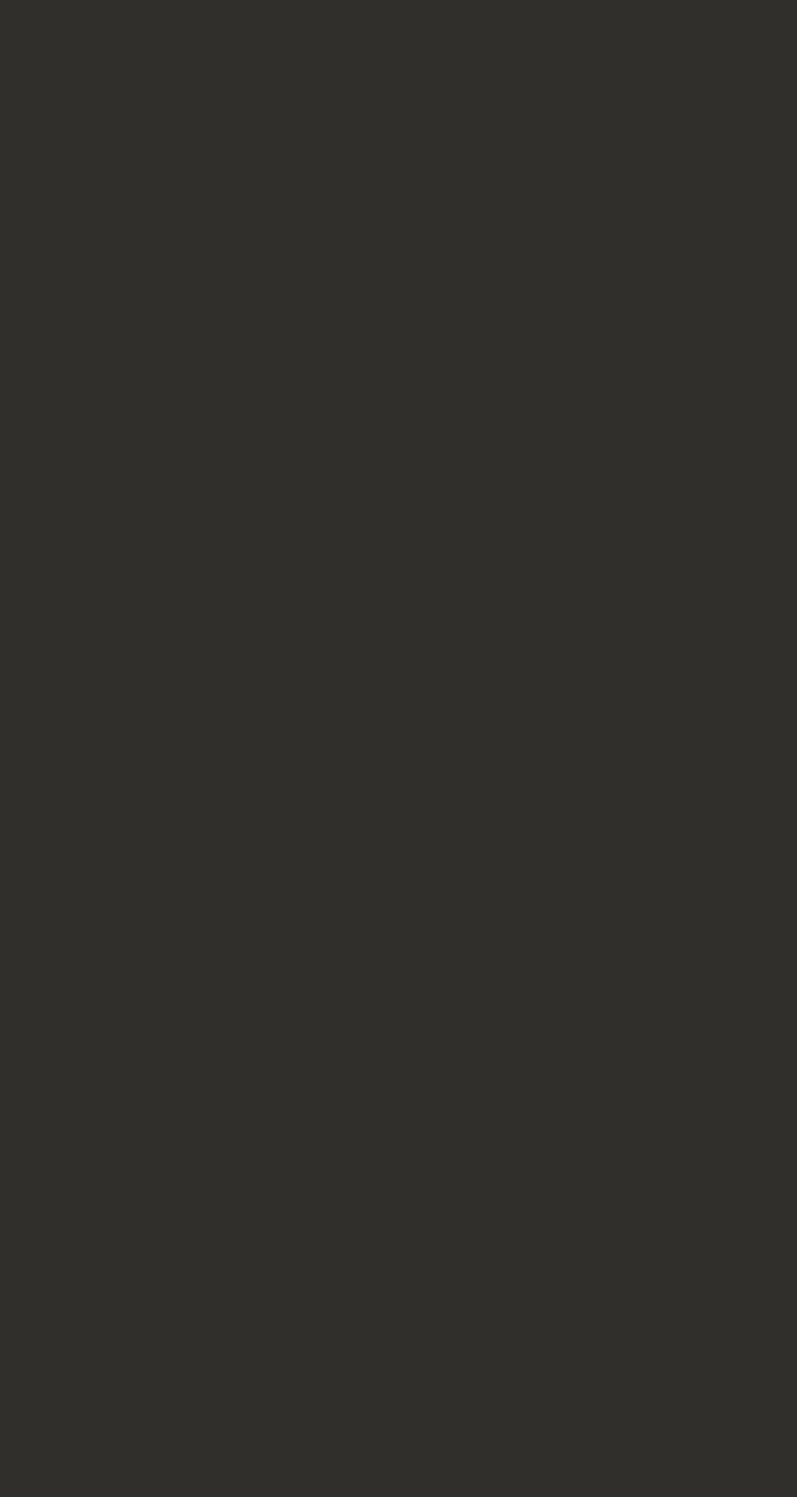
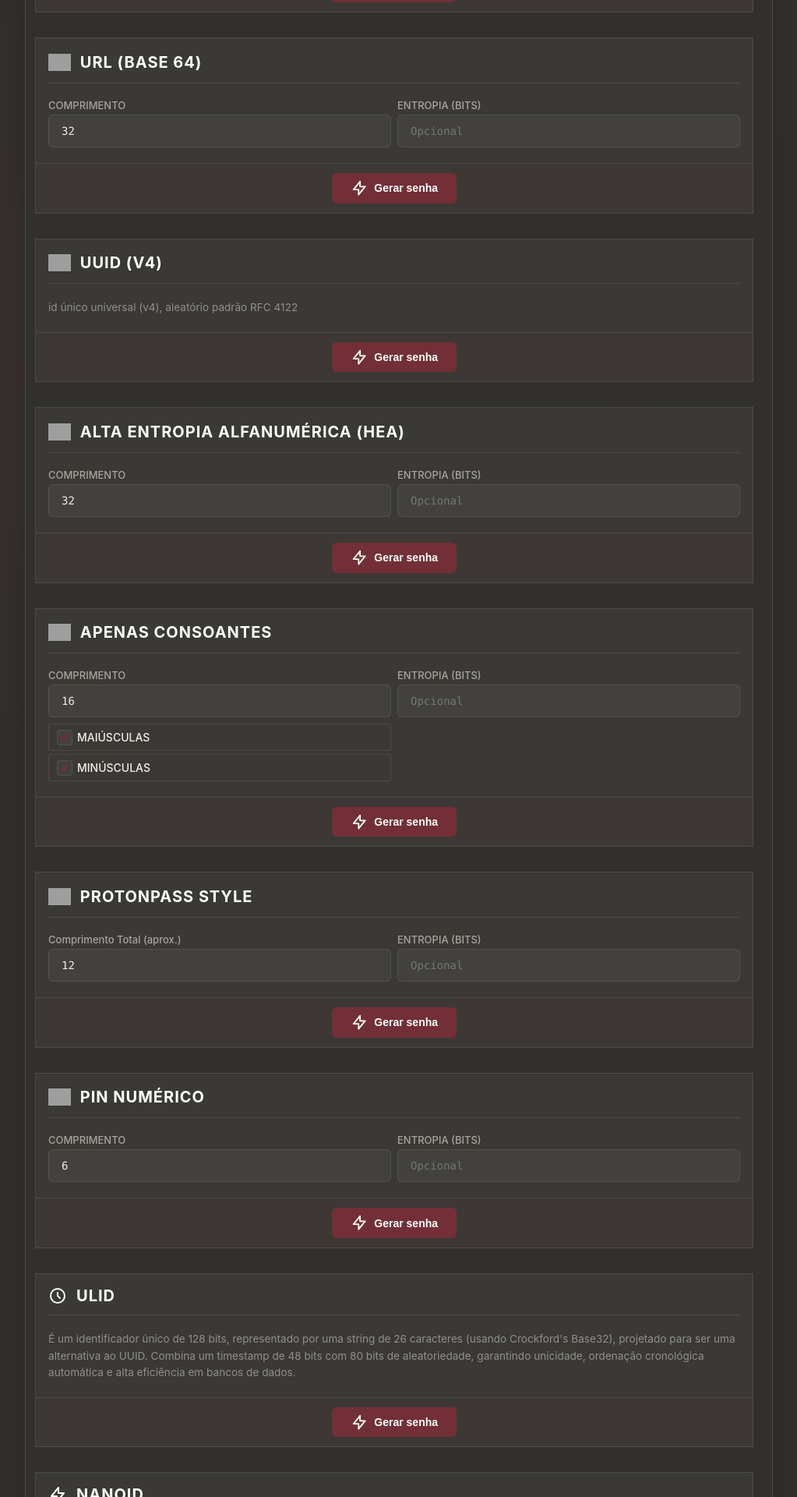
Before and after one commit to luizggfonseca/gerador_senhas, a React (Vite) app in the folder frontend/: page / in a window 1280 px wide. Shown: the part 1500-3420 px from the top of the page at 78% size, without its empty margins (128-1151 px from the left). Before the commit the page ends 864 px from the top, so only its background shows below. Built offline with nearby package versions, Linux system fonts and the light colour scheme; grey boxes are pictures that could not be loaded.

Commit message:
feat/fix: campos de entropia, ulid 128 bits, trava em consoantes e ajuste de largura

```diff
--- a/frontend/src/components/Generator.jsx
+++ b/frontend/src/components/Generator.jsx
@@ -5,7 +5,7 @@ import { GENERATOR_METADATA } from '../constants/generatorMetadata';
 
 /* ========================== Reusable Components ========================== */
 
-function GeneratorSection({ id, title, children, onGenerate, loading, icon }) {
+function GeneratorSection({ id, title, children, onGenerate, loading, icon, disabled }) {
     // Verifica se o ícone é um caminho de arquivo (PNG/JPG etc) ou um path SVG
     const isImagePath = typeof icon === 'string' && (icon.includes('.') || icon.startsWith('/'));
 
@@ -27,7 +27,7 @@ function GeneratorSection({ id, title, children, onGenerate, loading, icon }) {
             </div>
             <div className="section-body">{children}</div>
             <div className="section-actions">
-                <button onClick={onGenerate} disabled={loading} className="btn-generate-small">
+                <button onClick={onGenerate} disabled={loading || disabled} className="btn-generate-small">
                     {loading ? (
                         <svg className="spinner" viewBox="0 0 24 24" fill="none" stroke="currentColor" style={{ width: '1.25rem', height: '1.25rem' }}>
                             <path strokeLinecap="round" strokeLinejoin="round" strokeWidth="2" d="M4 4v5h.582m15.356 2A8.001 8.001 0 004.582 9m0 0H9m11 11v-5h-.581m0 0a8.003 8.003 0 01-15.357-2m15.357 2H15" />
@@ -87,13 +87,12 @@ export default function Generator() {
         entropy_bits: 0
     });
     const [tokenHex, setTokenHex] = useState({ length: 32, entropy_bits: 0 });
-    const [tokenUrl, setTokenUrl] = useState({ length: 32 });
-    const [highEntropy, setHighEntropy] = useState({ length: 32 });
-    const [consonants, setConsonants] = useState({ length: 16, use_upper: true, use_lower: true });
-    const [protonStyle, setProtonStyle] = useState({ length: 12 });
-    const [pin, setPin] = useState({ length: 6 });
-    const [nanoid, setNanoid] = useState({ length: 21 });
-    const [fips181, setFips181] = useState({ length: 10 });
+    const [tokenUrl, setTokenUrl] = useState({ length: 32, entropy_bits: 0 });
+    const [highEntropy, setHighEntropy] = useState({ length: 32, entropy_bits: 0 });
+    const [consonants, setConsonants] = useState({ length: 16, use_upper: true, use_lower: true, entropy_bits: 0 });
+    const [protonStyle, setProtonStyle] = useState({ length: 12, entropy_bits: 0 });
+    const [pin, setPin] = useState({ length: 6, entropy_bits: 0 });
+    const [fips181, setFips181] = useState({ length: 10, entropy_bits: 0 });
 
     const handleGenerate = async (genId, options, metadataPath) => {
         let finalOptions = { ...options };
@@ -107,27 +106,41 @@ export default function Generator() {
         // Entropy Logic - Dynamic Calculation
         if (options.entropy_bits > 0) {
             const bits = options.entropy_bits;
+            let poolSize = 0;
+
             if (genId === 'random_classic' && options.mode === 'classic') {
-                // Calculate actual pool size to be precise
-                let poolSize = 0;
                 const ambig = options.exclude_ambiguous ? 5 : 0;
-                if (options.use_upper) poolSize += (26 - (options.exclude_ambiguous ? 2 : 0)); // I, O
-                if (options.use_lower) poolSize += (26 - (options.exclude_ambiguous ? 1 : 0)); // l
-                if (options.use_numbers) poolSize += (10 - (options.exclude_ambiguous ? 2 : 0)); // 1, 0
-                if (options.use_symbols && options.symbols) {
-                    const uniqueSymbols = new Set(options.symbols).size;
-                    poolSize += uniqueSymbols;
-                }
+                if (options.use_upper) poolSize += (26 - (options.exclude_ambiguous ? 2 : 0));
+                if (options.use_lower) poolSize += (26 - (options.exclude_ambiguous ? 1 : 0));
+                if (options.use_numbers) poolSize += (10 - (options.exclude_ambiguous ? 2 : 0));
+                if (options.use_symbols && options.symbols) poolSize += new Set(options.symbols).size;
 
                 if (poolSize > 1) {
-                    const bitsPerChar = Math.log2(poolSize);
-                    finalOptions.length = Math.ceil(bits / bitsPerChar);
+                    finalOptions.length = Math.ceil(bits / Math.log2(poolSize));
                 }
             } else if (genId === 'random_classic' && options.mode === 'token') {
                 if (options.token_type === 'hex') {
                     finalOptions.token_length = Math.ceil(bits / 4);
                 } else if (options.token_type === 'urlsafe') {
                     finalOptions.token_length = Math.ceil(bits / 6);
+                }
+            } else if (genId === 'advanced_options') {
+                if (options.mode === 'consonants') {
+                    poolSize = 0;
+                    if (options.use_lower) poolSize += 21;
+                    if (options.use_upper) poolSize += 21;
+                    if (poolSize > 0) finalOptions.length = Math.ceil(bits / Math.log2(poolSize));
+                } else if (options.mode === 'pin') {
+                    finalOptions.length = Math.ceil(bits / Math.log2(10));
+                } else if (options.mode === 'proton') {
+                    // ProtonPass style uses letters + numbers + letters (roughly 2/3 letters, 1/3 numbers)
+                    // average bits per char = (2 * log2(26) + log2(10)) / 3 ≈ 4.2 bits
+                    finalOptions.length = Math.ceil(bits / 4.2);
+                } else if (options.mode === 'fips181') {
+                    // Roughly 4 bits per char
+                    finalOptions.length = Math.ceil(bits / 4);
+                } else if (options.mode === 'high_entropy') {
+                    finalOptions.length = Math.ceil(bits / Math.log2(62));
                 }
             }
         }
@@ -344,9 +357,21 @@ export default function Generator() {
                     onGenerate={() => handleGenerate('random_classic', { mode: 'token', token_type: 'urlsafe', token_length: tokenUrl.length }, 'random_classic:token:urlsafe')}
                     loading={globalLoading && pendingSectionId === 'random_classic:token:urlsafe'}
                 >
+                    <div className="config-grid">
                         <div>
                             <label className="label">COMPRIMENTO</label>
-                        <input type="number" min="4" max="512" className="input-field input-mono" value={tokenUrl.length} onChange={(e) => setTokenUrl({ ...tokenUrl, length: parseInt(e.target.value) || 32 })} />
+                            <input type="number" min="4" max="512" className="input-field input-mono"
+                                value={tokenUrl.length || ''}
+                                onChange={(e) => setTokenUrl({ ...tokenUrl, length: parseInt(e.target.value) || 0, entropy_bits: 0 })}
+                            />
+                        </div>
+                        <div>
+                            <label className="label">ENTROPIA (BITS)</label>
+                            <input type="number" min="0" max="512" placeholder="Opcional" className="input-field input-mono"
+                                value={tokenUrl.entropy_bits || ''}
+                                onChange={(e) => setTokenUrl({ ...tokenUrl, entropy_bits: parseInt(e.target.value) || 0, length: 0 })}
+                            />
+                        </div>
                     </div>
                 </GeneratorSection>
 
@@ -369,9 +394,21 @@ export default function Generator() {
                     onGenerate={() => handleGenerate('advanced_options', { mode: 'high_entropy', length: highEntropy.length }, 'advanced:high_entropy')}
                     loading={globalLoading && pendingSectionId === 'advanced:high_entropy'}
                 >
+                    <div className="config-grid">
                         <div>
                             <label className="label">COMPRIMENTO</label>
-                        <input type="number" min="8" max="128" className="input-field input-mono" value={highEntropy.length} onChange={(e) => setHighEntropy({ length: parseInt(e.target.value) || 32 })} />
+                            <input type="number" min="8" max="128" className="input-field input-mono"
+                                value={highEntropy.length || ''}
+                                onChange={(e) => setHighEntropy({ ...highEntropy, length: parseInt(e.target.value) || 0, entropy_bits: 0 })}
+                            />
+                        </div>
+                        <div>
+                            <label className="label">ENTROPIA (BITS)</label>
+                            <input type="number" min="0" max="512" placeholder="Opcional" className="input-field input-mono"
+                                value={highEntropy.entropy_bits || ''}
+                                onChange={(e) => setHighEntropy({ ...highEntropy, entropy_bits: parseInt(e.target.value) || 0, length: 0 })}
+                            />
+                        </div>
                     </div>
                 </GeneratorSection>
 
@@ -382,11 +419,22 @@ export default function Generator() {
                     icon="M3 5h12M9 3v2m1.048 9.5A18.022 18.022 0 016.412 9m6.088 9h7M11 21l5-10 5 10M12.751 5C11.783 10.77 8.07 15.61 3 18.129"
                     onGenerate={() => handleGenerate('advanced_options', { mode: 'consonants', length: consonants.length, use_upper: consonants.use_upper, use_lower: consonants.use_lower }, 'advanced:consonants')}
                     loading={globalLoading && pendingSectionId === 'advanced:consonants'}
+                    disabled={!consonants.use_upper && !consonants.use_lower}
                 >
                     <div className="config-grid">
                         <div>
                             <label className="label">COMPRIMENTO</label>
-                            <input type="number" min="4" max="128" className="input-field input-mono" value={consonants.length} onChange={(e) => setConsonants({ ...consonants, length: parseInt(e.target.value) || 16 })} />
+                            <input type="number" min="4" max="128" className="input-field input-mono"
+                                value={consonants.length || ''}
+                                onChange={(e) => setConsonants({ ...consonants, length: parseInt(e.target.value) || 0, entropy_bits: 0 })}
+                            />
+                        </div>
+                        <div>
+                            <label className="label">ENTROPIA (BITS)</label>
+                            <input type="number" min="0" max="512" placeholder="Opcional" className="input-field input-mono"
+                                value={consonants.entropy_bits || ''}
+                                onChange={(e) => setConsonants({ ...consonants, entropy_bits: parseInt(e.target.value) || 0, length: 0 })}
+                            />
                         </div>
                         <div style={{ display: 'flex', flexDirection: 'column', justifyContent: 'center', gap: '0.25rem' }}>
                             <CheckboxOption checked={consonants.use_upper} onChange={(v) => setConsonants({ ...consonants, use_upper: v })} label="MAIÚSCULAS" />
@@ -403,9 +451,21 @@ export default function Generator() {
                     onGenerate={() => handleGenerate('advanced_options', { mode: 'proton', length: protonStyle.length }, 'advanced:proton')}
                     loading={globalLoading && pendingSectionId === 'advanced:proton'}
                 >
+                    <div className="config-grid">
                         <div>
                             <label className="label">Comprimento Total (aprox.)</label>
-                        <input type="number" min="8" max="128" className="input-field input-mono" value={protonStyle.length} onChange={(e) => setProtonStyle({ length: parseInt(e.target.value) || 12 })} />
+                            <input type="number" min="8" max="128" className="input-field input-mono"
+                                value={protonStyle.length || ''}
+                                onChange={(e) => setProtonStyle({ ...protonStyle, length: parseInt(e.target.value) || 0, entropy_bits: 0 })}
+                            />
+                        </div>
+                        <div>
+                            <label className="label">ENTROPIA (BITS)</label>
+                            <input type="number" min="0" max="512" placeholder="Opcional" className="input-field input-mono"
+                                value={protonStyle.entropy_bits || ''}
+                                onChange={(e) => setProtonStyle({ ...protonStyle, entropy_bits: parseInt(e.target.value) || 0, length: 0 })}
+                            />
+                        </div>
                     </div>
                 </GeneratorSection>
 
@@ -417,9 +477,21 @@ export default function Generator() {
                     onGenerate={() => handleGenerate('advanced_options', { mode: 'pin', length: pin.length }, 'advanced:pin')}
                     loading={globalLoading && pendingSectionId === 'advanced:pin'}
                 >
+                    <div className="config-grid">
                         <div>
                             <label className="label">COMPRIMENTO</label>
-                        <input type="number" min="4" max="12" className="input-field input-mono" value={pin.length} onChange={(e) => setPin({ length: parseInt(e.target.value) || 4 })} />
+                            <input type="number" min="4" max="12" className="input-field input-mono"
+                                value={pin.length || ''}
+                                onChange={(e) => setPin({ ...pin, length: parseInt(e.target.value) || 0, entropy_bits: 0 })}
+                            />
+                        </div>
+                        <div>
+                            <label className="label">ENTROPIA (BITS)</label>
+                            <input type="number" min="0" max="64" placeholder="Opcional" className="input-field input-mono"
+                                value={pin.entropy_bits || ''}
+                                onChange={(e) => setPin({ ...pin, entropy_bits: parseInt(e.target.value) || 0, length: 0 })}
+                            />
+                        </div>
                     </div>
                 </GeneratorSection>
 
@@ -453,9 +525,21 @@ export default function Generator() {
                     onGenerate={() => handleGenerate('advanced_options', { mode: 'fips181', length: fips181.length }, 'advanced:fips181')}
                     loading={globalLoading && pendingSectionId === 'advanced:fips181'}
                 >
+                    <div className="config-grid">
                         <div>
                             <label className="label">Comprimento</label>
-                        <input type="number" min="6" max="64" className="input-field input-mono" value={fips181.length} onChange={(e) => setFips181({ length: parseInt(e.target.value) || 10 })} />
+                            <input type="number" min="6" max="64" className="input-field input-mono"
+                                value={fips181.length || ''}
+                                onChange={(e) => setFips181({ ...fips181, length: parseInt(e.target.value) || 0, entropy_bits: 0 })}
+                            />
+                        </div>
+                        <div>
+                            <label className="label">ENTROPIA (BITS)</label>
+                            <input type="number" min="0" max="256" placeholder="Opcional" className="input-field input-mono"
+                                value={fips181.entropy_bits || ''}
+                                onChange={(e) => setFips181({ ...fips181, entropy_bits: parseInt(e.target.value) || 0, length: 0 })}
+                            />
+                        </div>
                     </div>
                 </GeneratorSection>
 
--- a/frontend/src/index.css
+++ b/frontend/src/index.css
@@ -415,7 +415,6 @@ body {
 .app-wrapper {
   width: 100%;
   max-width: 960px;
-  height: 620px;
   transition: all 0.3s ease;
 }
 
```
Also changed, not shown: 1 other file (tests, documents, lock files or other folders). Lines whose indentation alone changed are shown as unchanged.
